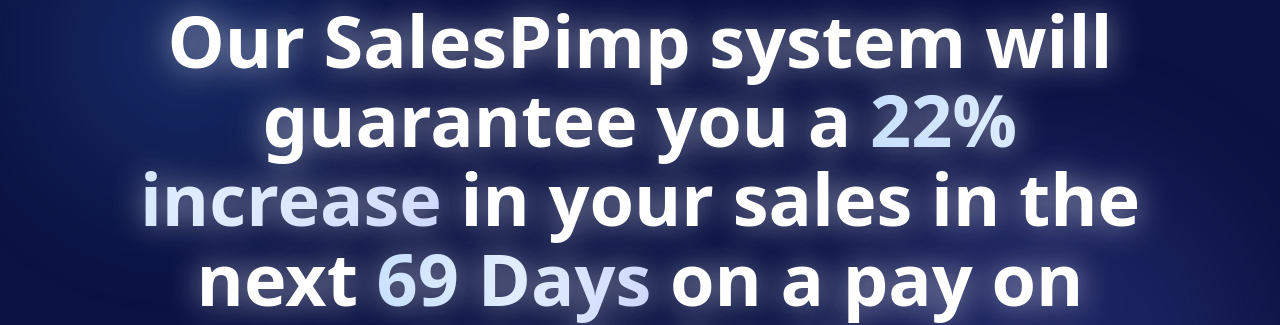
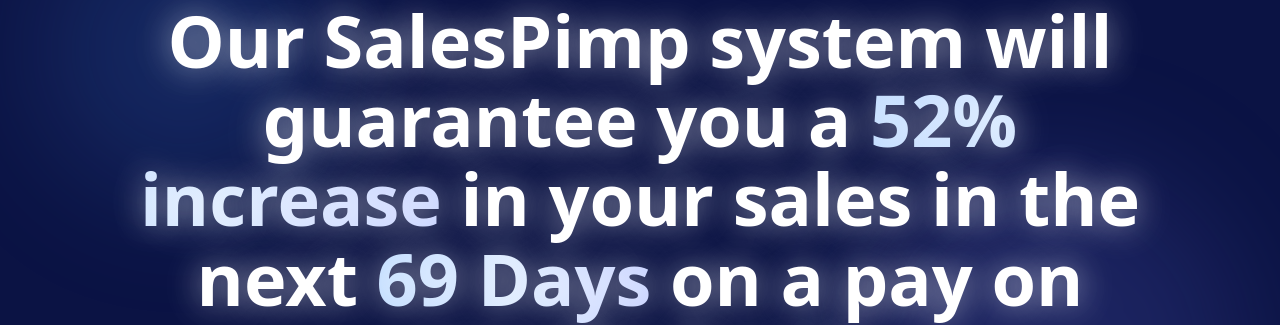
Before and after one commit to Krazello/salesp2, a Next.js app: page / in a window 1280 px wide. Shown: the part 173-498 px from the top of the page. Built offline with nearby package versions, Linux system fonts and the light colour scheme.

Commit message:
Update sales increase percentage from 22% to 52%

```diff
--- a/app/page.tsx
+++ b/app/page.tsx
@@ -295,7 +295,7 @@ export default function VSLFunnelPage() {
             <h1 className="text-3xl sm:text-4xl md:text-6xl lg:text-7xl font-bold text-foreground max-w-5xl mx-auto text-glow-strong leading-[1.1] px-2">
               Our SalesPimp system will guarantee you a{" "}
               <span className="bg-gradient-to-r from-blue-200 via-blue-100 to-indigo-200 bg-clip-text text-transparent font-extrabold">
-                22% increase
+                52% increase
               </span>{" "}
               in your sales in the next{" "}
               <span className="bg-gradient-to-r from-blue-200 via-blue-100 to-indigo-200 bg-clip-text text-transparent font-extrabold">
```
